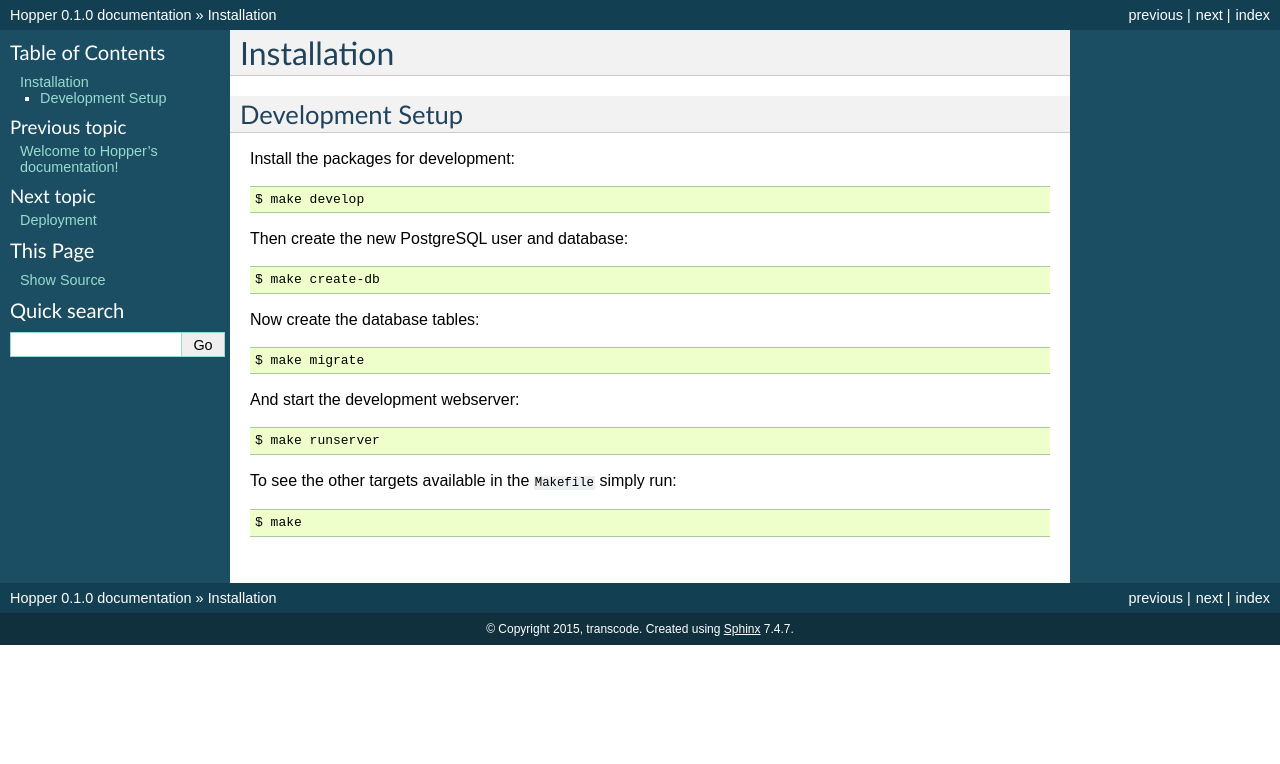
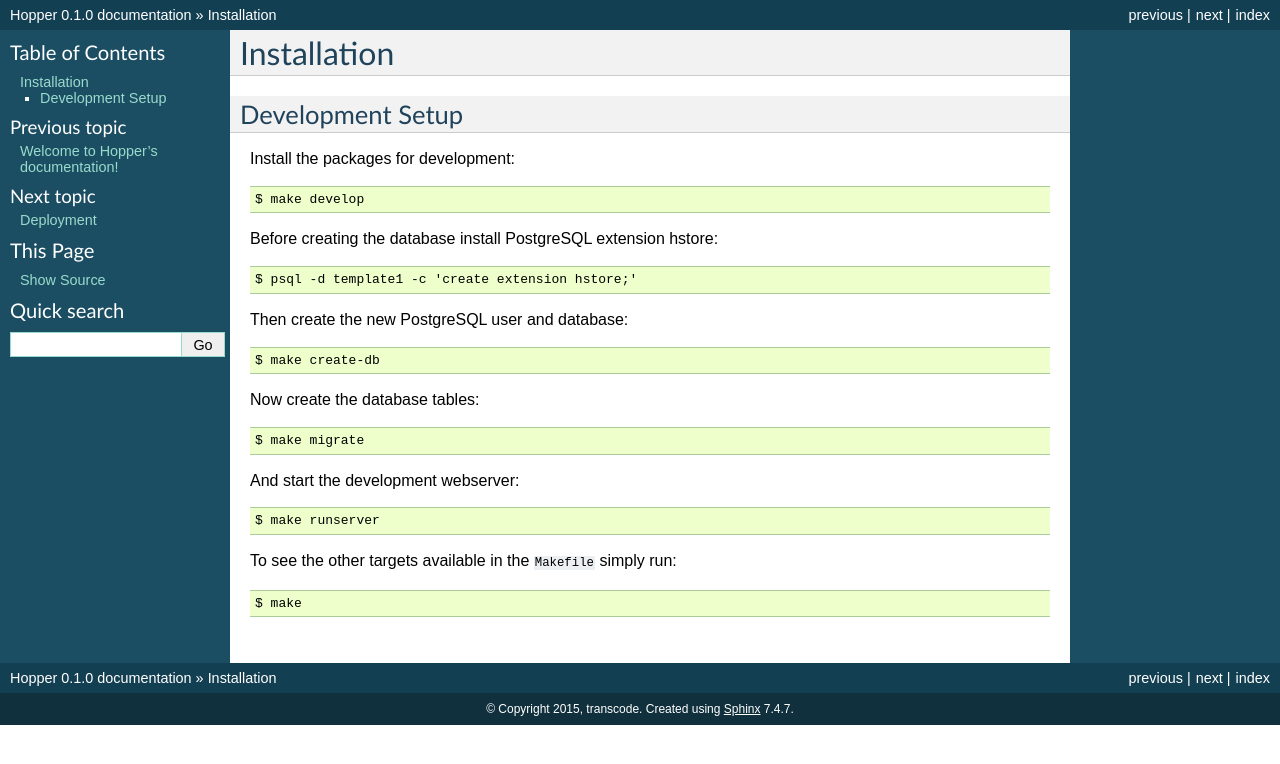
Before and after one commit to PicturePipe/hopper, a Sphinx documentation site: the page built from docs/installation.rst, in a window 1280 px wide. Shown: the top 764 px of the page. Built offline with Sphinx 7.4.7, drawn with Linux system fonts in a browser that asks for light colours.

Commit message:
Added install command of hstore extension of postgresql

```diff
--- a/docs/installation.rst
+++ b/docs/installation.rst
@@ -8,6 +8,10 @@ Development Setup
 Install the packages for development::
 
     $ make develop
+
+Before creating the database install PostgreSQL extension hstore::
+
+    $ psql -d template1 -c 'create extension hstore;'
 
 Then create the new PostgreSQL user and database::
 
```
